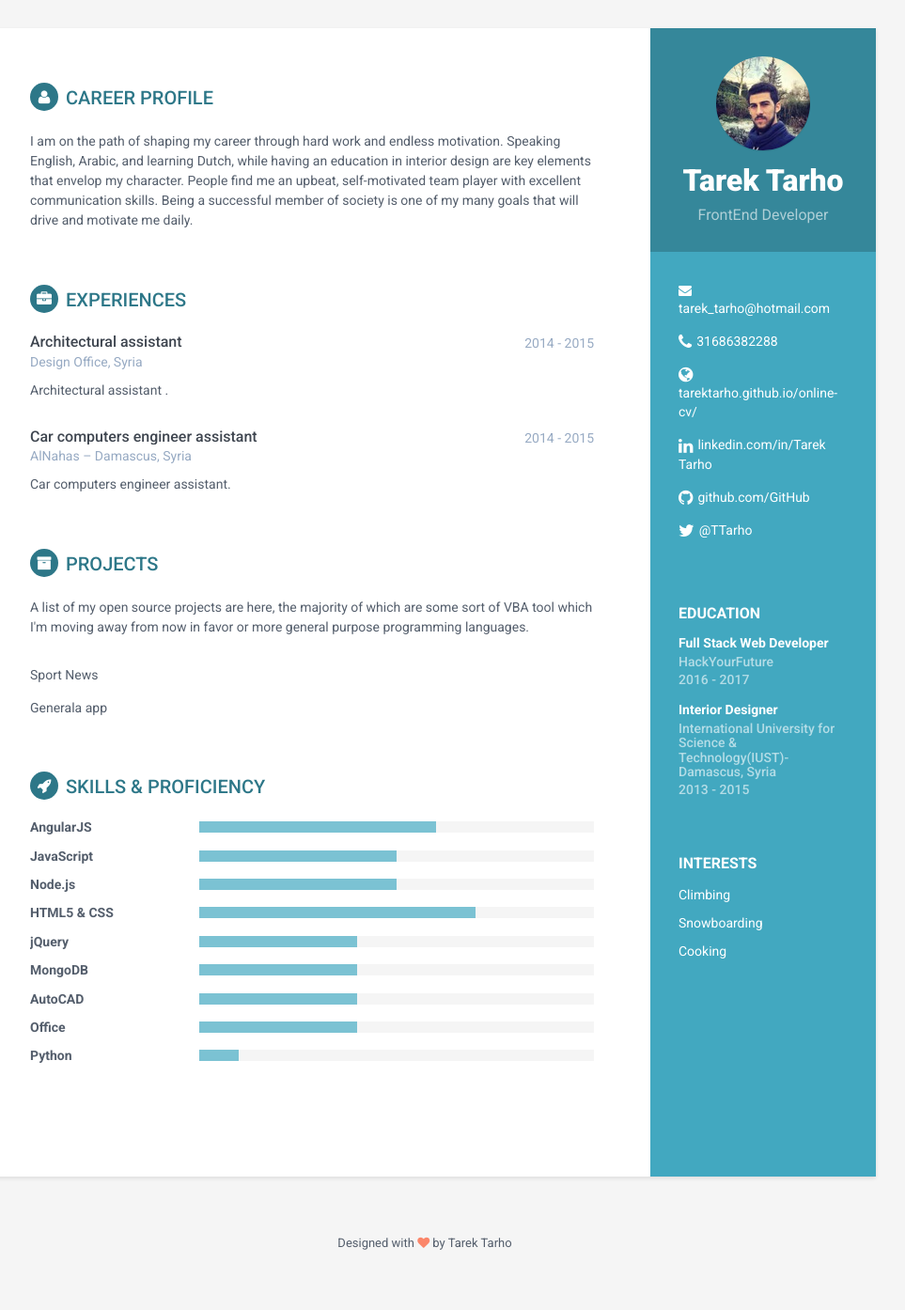
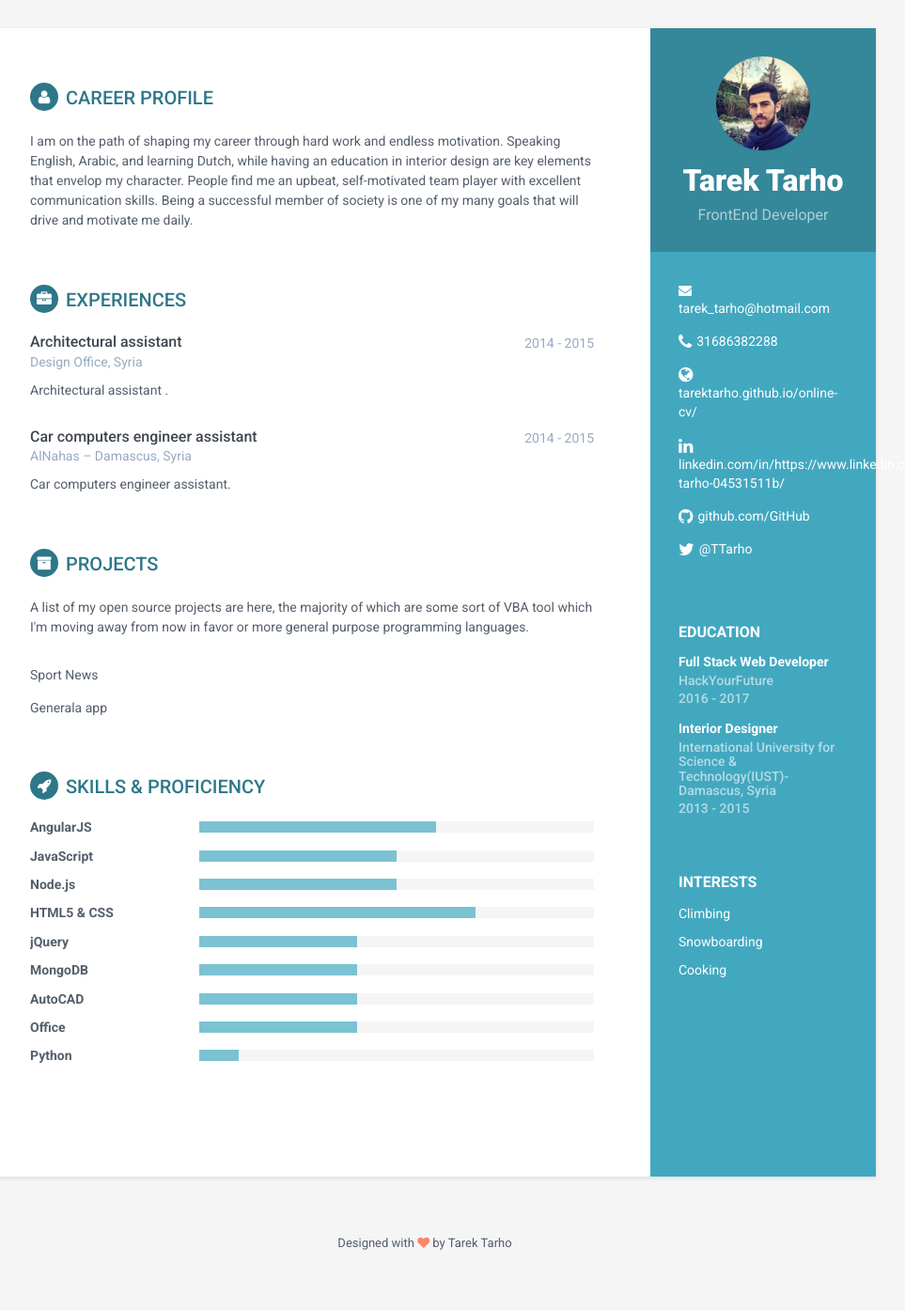
Before and after one commit to tarektarho/CV, a Jekyll site: the page built from index.html, in a window 1280 px wide. Shown: the whole page at 94% size, without its empty margins (188-1151 px from the left). Built offline with Jekyll 4.4.1, drawn with Linux system fonts in a browser that asks for light colours; part of the change alters nothing that is shown.

Commit message:
Update _config.yml

```diff
--- a/_config.yml
+++ b/_config.yml
@@ -21,7 +21,7 @@ pic: image.png  #place a 100x100 picture inside /assets/images/ folder and provi
 email: tarek_tarho@hotmail.com
 phone: +31686382288
 website: tarektarho.github.io/online-cv/  #do not add http://
-linkedin: Tarek Tarho
+linkedin: https://www.linkedin.com/in/tarek-tarho-04531511b/
 github: tarektarho
 twitter: '@TTarho'
 
```
